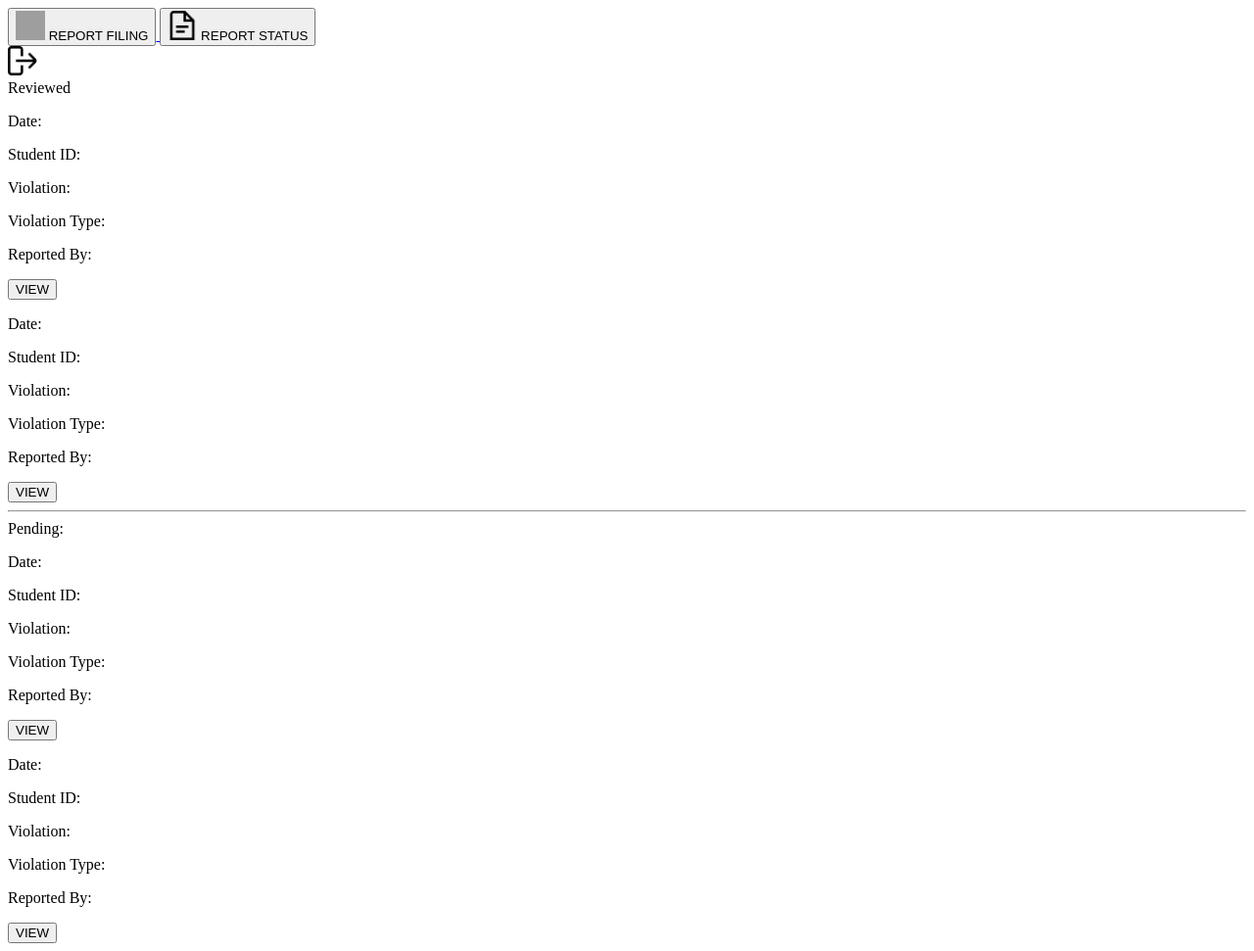
After one commit to TacticianR1muru/CPET12L, a Django app: page /notif/ in a window 1280 px wide. The commit adds this page. Shown: the whole page at 98% size. Run offline with Django 5.2, Linux system fonts and the light colour scheme; grey boxes are pictures that could not be loaded.

```diff
--- /dev/null
+++ b/Project_admin/Project/adminmod/templates/guard-instructormod/Guard Notification.html
@@ -0,0 +1,109 @@
+<!DOCTYPE html>
+<html lang="en">
+    <head>
+        <title>Guard-Notification</title>
+        <link rel="#" href="#">
+    </head>
+    <body>
+        {% load static %}
+        <div class="nav-buttons">
+           <a href="{% url 'guardsearch2' %}">
+            <button class="button">
+                <img src="{% static 'adminmod/images/foldericon.png' %}" alt="Profile  Picture Placeholder" height="30" width="30"/>
+               REPORT FILING
+              </button>
+              </a>
+              <a href="{% url 'notif' %}">
+                <button class="button">
+                  <img src="{% static 'adminmod/images/paper.png' %}" alt="Profile  Picture Placeholder" height="30" width="30"/>
+                 REPORT STATUS
+                </button>
+              </a>
+        </div>
+        <div class="log-out">
+            <a href="#">
+            <img src="{% static 'adminmod/images/sign-out-alt.png' %}" alt="Profile Picture Placeholder" height="30" width="30"/>
+            </a>
+          </div>
+        <div>
+            <label for="Reviewed">Reviewed</label>
+            <div class="offense">
+                <div class="row">
+                    <div class="col">
+                        <p>Date:</p>
+                    </div>
+                    <div class="col">
+                        <p>Student ID:</p>
+                        <p>Violation:</p>
+                        <p>Violation Type:</p>
+                    </div>
+                    <div class="col">
+                        <p>Reported By:</p>
+                    </div>
+                    <div class="col">
+                        <a href="{% url 'reportsummary' %}">
+                            <button class="appeal-button">VIEW</button>
+                        </a>
+                    </div>
+                    <div class="offense">
+                        <div class="row">
+                            <div class="col">
+                                <p>Date:</p>
+                            </div>
+                            <div class="col">
+                                <p>Student ID:</p>
+                                <p>Violation:</p>
+                                <p>Violation Type:</p>
+                            </div>
+                            <div class="col">
+                                <p>Reported By:</p>
+                            </div>
+                                <div class="col">
+                                    <a href="{% url 'reportsummary' %}">
+                                        <button class="appeal-button">VIEW</button>
+                                    </a>
+                                </div>
+            <hr>
+            <div class="Pending">
+                <label for="Pending">Pending:</label>
+                <div class="offense">
+                    <div class="row">
+                        <div class="col">
+                            <p>Date:</p>
+                        </div>
+                        <div class="col">
+                            <p>Student ID:</p>
+                            <p>Violation:</p>
+                            <p>Violation Type:</p>
+                        </div>
+                        <div class="col">
+                            <p>Reported By:</p>
+                        </div>
+                        <div class="col">
+                            <a href="{% url 'reportsummary' %}">
+                                <button class="appeal-button">VIEW</button>
+                            </a>
+                        </div>
+                        <div class="offense">
+                            <div class="row">
+                                <div class="col">
+                                    <p>Date:</p>
+                                </div>
+                                <div class="col">
+                                    <p>Student ID:</p>
+                                    <p>Violation:</p>
+                                    <p>Violation Type:</p>
+                                </div>
+                                <div class="col">
+                                    <p>Reported By:</p>
+                                </div>
+                                <div class="col">
+                                    <a href="{% url 'reportsummary' %}">
+                                    <button class="appeal-button">VIEW</button>
+                                    </a>
+                                </div>
+
+            </div>
+        </div>
+    </body>
+</html>
--- a/Project_admin/Project/adminmod/templates/login/Enter Code.html
+++ b/Project_admin/Project/adminmod/templates/login/Enter Code.html
@@ -1,6 +1,3 @@
-<!DOCTYPE html>
-<html>
-    <body>
         <div class="EnterCode">
             <h2>Enter Verification Code</h2>
             <form>
@@ -12,5 +9,3 @@
             </a>
             <p>Didn't receive the code? <a href="{% url 'code' %}">Resend</a></p>
         </div>
-    </body>
-</html>
--- a/Project_admin/Project/adminmod/templates/login/ForceChange.html
+++ b/Project_admin/Project/adminmod/templates/login/ForceChange.html
@@ -1,11 +1,6 @@
-<!DOCTYPE html>
-<html>
-<body>
         <h2>Change Password</h2>
         <hr>
         <p>Change your default password to proceed</p>
         <a href="{% url 'reset' %}">
         <button>CHANGE PASSWORD </button>
         </a>
-</body>
-</html>
--- a/Project_admin/Project/adminmod/templates/login/Reset Password Confirmation.html
+++ b/Project_admin/Project/adminmod/templates/login/Reset Password Confirmation.html
@@ -1,6 +1,3 @@
-<!DOCTYPE html>
-<head>
-</head>
 <body>
     <div class="container">
         <h1>Reset Password</h1>
@@ -10,4 +7,3 @@
         </a>
     </div>
 </body>
-</html>
```
Also changed, not shown: Project_admin/Project/adminmod/templates/guard-instructormod/AddStud.html (added, +21 -0 lines), Project_admin/Project/adminmod/templates/guard-instructormod/Guard Report Summary.html (added, +33 -0 lines), Project_admin/Project/adminmod/templates/guard-instructormod/Guard Search 2.html (added, +57 -0 lines), Project_admin/Project/adminmod/templates/login/Forget Password.html (+0 -7 lines), Project_admin/Project/adminmod/templates/login/Reset Password.html (+0 -8 lines).
